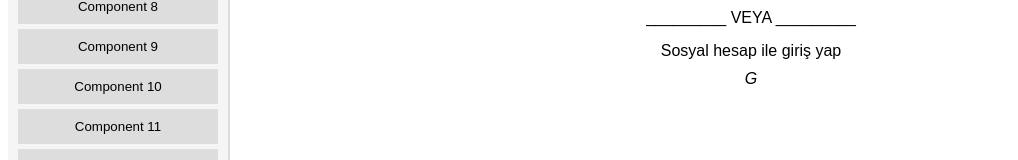
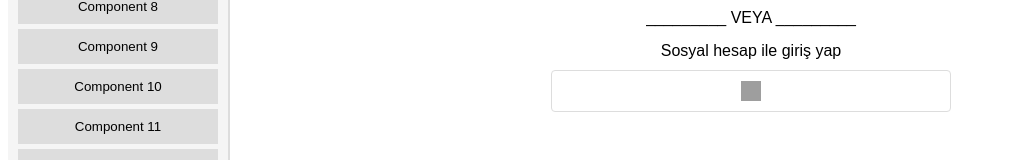
Before and after one commit to hamzabk99/karaca-web-app, a Nuxt app: page / in a window 1280 px wide. Both pictures are taken after a click on the button "Component 4". Shown: the part 314-474 px from the top of the page, without its empty margins (0-1018 px from the left). Built offline with nearby package versions, Linux system fonts and the light colour scheme; grey boxes are pictures that could not be loaded.

Commit message:
fix after login

```diff
--- a/components/Component4.vue
+++ b/components/Component4.vue
@@ -1,7 +1,7 @@
 <template>
   <div class="login-register-form">
     <!-- Tabs -->
-    <div class="tabs">
+    <div v-if="!isLoggedIn" class="tabs">
       <button
         :class="{ active: activeTab === 'login' }"
         @click="activeTab = 'login'"
@@ -17,7 +17,7 @@
     </div>
 
     <!-- Login Form -->
-    <div v-if="activeTab === 'login'" class="form login-form">
+    <div v-if="activeTab === 'login' && !isLoggedIn" class="form login-form">
       <form @submit.prevent="handleLogin">
         <div class="form-group">
           <label for="email">E-Posta</label>
@@ -43,14 +43,20 @@
         <div class="divider">_________ VEYA _________</div>
         <p class="social-login-text">Sosyal hesap ile giriş yap</p>
         <div class="google-login">
-          <i class="google-icon">G</i>
+          <button @click="handleGoogleLogin" class="google-button">
+            <img
+              src="https://www.karaca.com/catalog/view/assets/images/icons/google-login.png"
+              alt="Google ile Giriş Yap"
+              class="google-icon"
+            />
+          </button>
         </div>
       </form>
       <p v-if="error" class="error">{{ error }}</p>
     </div>
 
     <!-- Register Form -->
-    <div v-if="activeTab === 'register'" class="form register-form">
+    <div v-if="activeTab === 'register' && !isLoggedIn" class="form register-form">
       <form @submit.prevent="handleRegister">
         <div class="form-group">
           <label for="firstName">Ad</label>
@@ -111,12 +117,20 @@
       </form>
       <p v-if="error" class="error">{{ error }}</p>
     </div>
+
+    <!-- Success Messages -->
+    <div v-if="isLoggedIn" class="success-message">
+      <p v-if="loginSuccess">Giriş başarılı!</p>
+      <p v-if="registerSuccess">Hesap oluşturma başarılı!</p>
+      <button @click="handleLogout" class="logout-button">Çıkış Yap</button>
+    </div>
   </div>
 </template>
 
 <script lang="ts">
 import { defineComponent, ref } from 'vue';
 import { useAuthStore } from '../stores/authStore';
+import { auth, googleProvider, signInWithPopup } from '../firebase';
 
 export default defineComponent({
   name: 'LoginRegisterForm',
@@ -140,15 +154,20 @@ export default defineComponent({
     });
 
     const error = ref<string | null>(null);
+    const loginSuccess = ref<boolean>(false);
+    const registerSuccess = ref<boolean>(false);
+    const isLoggedIn = ref<boolean>(false);
 
     const handleLogin = async () => {
       error.value = null;
+      loginSuccess.value = false;
       await authStore.login(loginForm.value.email, loginForm.value.password);
       if (authStore.error) {
         error.value = authStore.error;
       } else {
         console.log('Logged in successfully:', authStore.user);
-        // Redirect or update UI
+        loginSuccess.value = true;
+        isLoggedIn.value = true;
       }
     };
 
@@ -158,13 +177,35 @@ export default defineComponent({
         return;
       }
       error.value = null;
+      registerSuccess.value = false;
       await authStore.register(registerForm.value.email, registerForm.value.password);
       if (authStore.error) {
         error.value = authStore.error;
       } else {
         console.log('Registered successfully:', authStore.user);
-        // Redirect or update UI
+        registerSuccess.value = true;
+        isLoggedIn.value = true;
       }
+    };
+
+    const handleGoogleLogin = async () => {
+      try {
+        const result = await signInWithPopup(auth, googleProvider);
+        const user = result.user;
+        console.log('Google login successful:', user);
+        loginSuccess.value = true;
+        isLoggedIn.value = true;
+      } catch (err) {
+        console.error('Google login error:', err);
+        error.value = 'Google ile giriş yapılırken bir hata oluştu.';
+      }
+    };
+
+    const handleLogout = () => {
+      authStore.logout();
+      isLoggedIn.value = false;
+      loginSuccess.value = false;
+      registerSuccess.value = false;
     };
 
     return {
@@ -172,14 +213,17 @@ export default defineComponent({
       loginForm,
       registerForm,
       error,
+      loginSuccess,
+      registerSuccess,
+      isLoggedIn,
       handleLogin,
       handleRegister,
+      handleGoogleLogin,
+      handleLogout,
     };
   },
 });
 </script>
-
-
 
 <style scoped>
 .login-register-form {
@@ -248,6 +292,23 @@ export default defineComponent({
   margin: 10px 0;
 }
 
+.google-button {
+  width: 100%;
+  padding: 10px;
+  background: white;
+  border: 1px solid #ddd;
+  border-radius: 4px;
+  cursor: pointer;
+  display: flex;
+  align-items: center;
+  justify-content: center;
+}
+
+.google-icon {
+  width: 20px;
+  height: 20px;
+}
+
 .requirements {
   font-size: 12px;
   display: flex;
@@ -257,4 +318,29 @@ export default defineComponent({
 .underline {
   text-decoration: underline;
 }
+
+.error {
+  color: red;
+  text-align: center;
+}
+
+.success-message {
+  text-align: center;
+  margin-top: 20px;
+}
+
+.success-message p {
+  color: green;
+  font-size: 18px;
+}
+
+.logout-button {
+  margin-top: 10px;
+  padding: 10px 20px;
+  background: #ff4d4d;
+  color: white;
+  border: none;
+  border-radius: 4px;
+  cursor: pointer;
+}
 </style>
```
Lines whose indentation alone changed are shown as unchanged.
